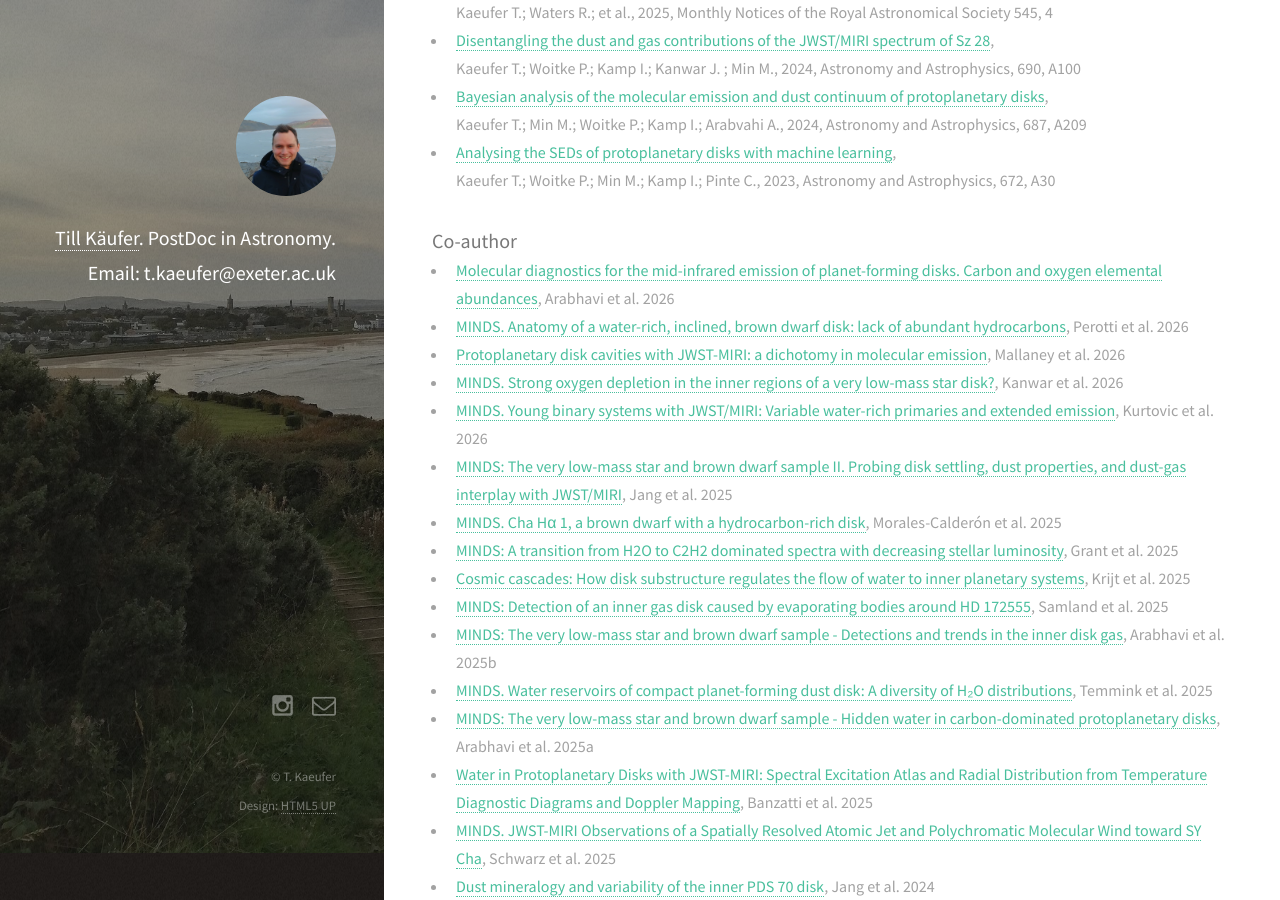
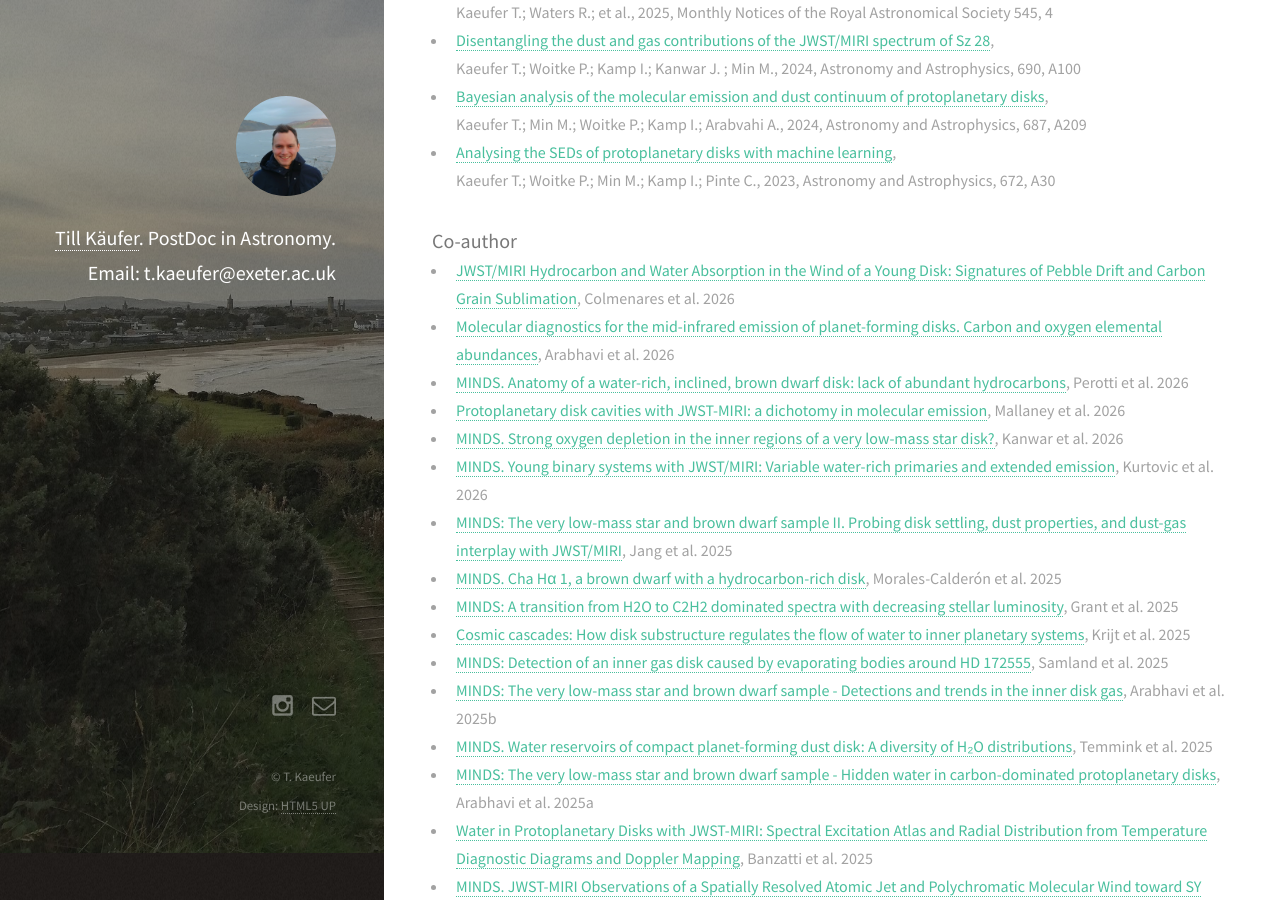
Before and after one commit to tillkaeufer/tillkaeufer.github.io, a Jekyll site: the page built from _posts/2020-10-06-publications.markdown, in a window 1280 px wide and 900 px high, scrolled down 932 px. Built offline with Jekyll 4.4.1, drawn with Linux system fonts in a browser that asks for light colours; nearby versions of some CDN libraries.

Commit message:
add majos paper

```diff
--- a/_posts/2020-10-06-publications.markdown
+++ b/_posts/2020-10-06-publications.markdown
@@ -22,6 +22,7 @@ Kaeufer T.; Woitke P.; Min M.; Kamp I.; Pinte C., 2023, Astronomy and Astrophysi
 
 ### Co-author
 
++ [JWST/MIRI Hydrocarbon and Water Absorption in the Wind of a Young Disk: Signatures of Pebble Drift and Carbon Grain Sublimation](https://arxiv.org/abs/2604.12242){:target="_blank"}, Colmenares et al. 2026
 + [Molecular diagnostics for the mid-infrared emission of planet-forming disks. Carbon and oxygen elemental abundances](https://arxiv.org/abs/2602.16030){:target="_blank"}, Arabhavi et al. 2026
 + [MINDS. Anatomy of a water-rich, inclined, brown dwarf disk: lack of abundant hydrocarbons](https://iopscience.iop.org/article/10.3847/1538-4357/ae2793){:target="_blank"}, Perotti et al. 2026
 + [Protoplanetary disk cavities with JWST-MIRI: a dichotomy in molecular emission](https://arxiv.org/abs/2601.02344){:target="_blank"}, Mallaney et al. 2026
```
